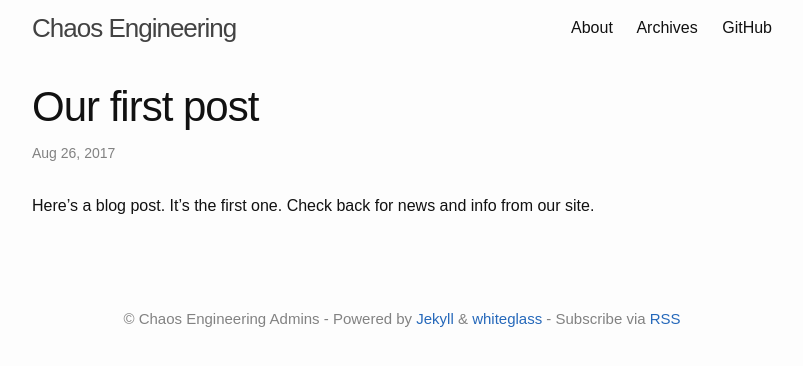
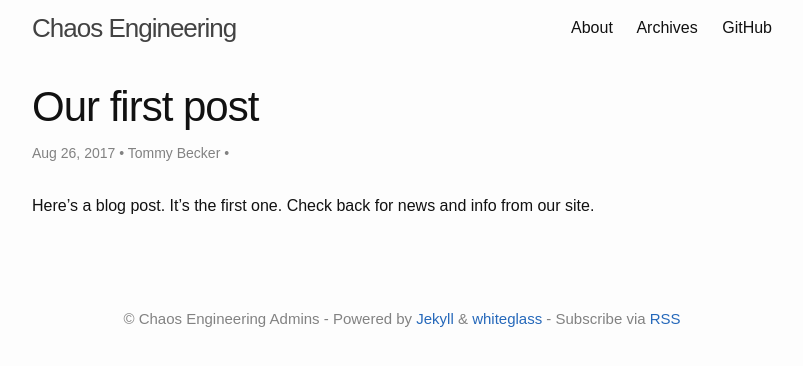
Before and after one commit to ChaosEngineering/ChaosEngineering.github.io, a Jekyll site: the page built from _posts/2017-08-26-first.md, in a window 1280 px wide. Shown: the top 366 px of the page, without its empty margins (238-1041 px from the left). Built offline with Jekyll 4.4.1, drawn with Linux system fonts in a browser that asks for light colours.

Commit message:
edit post

```diff
--- a/_posts/2017-08-26-first.md
+++ b/_posts/2017-08-26-first.md
@@ -2,5 +2,9 @@
 title: Our first post
 layout: post
 excerpt: First post!
+categories:
+    -main
+    -testing
+author: Tommy Becker
 ---
 Here's a blog post. It's the first one. Check back for news and info from our site.
```
